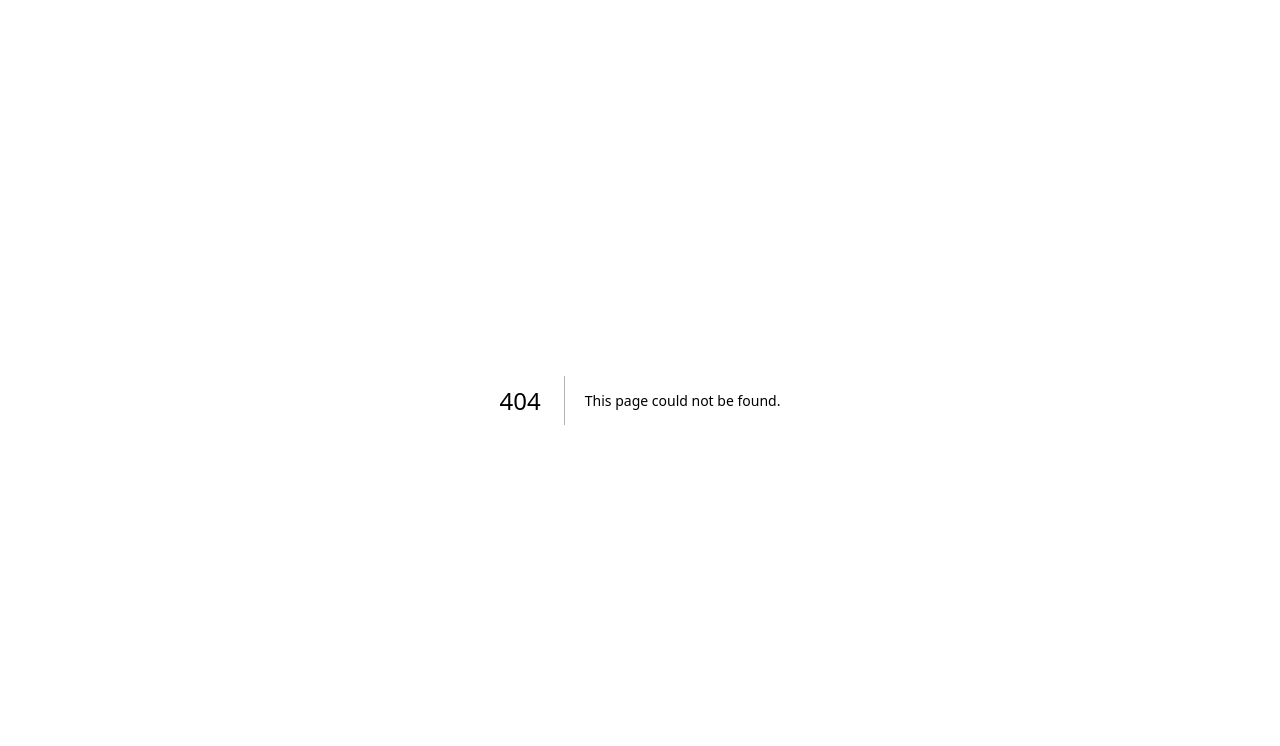
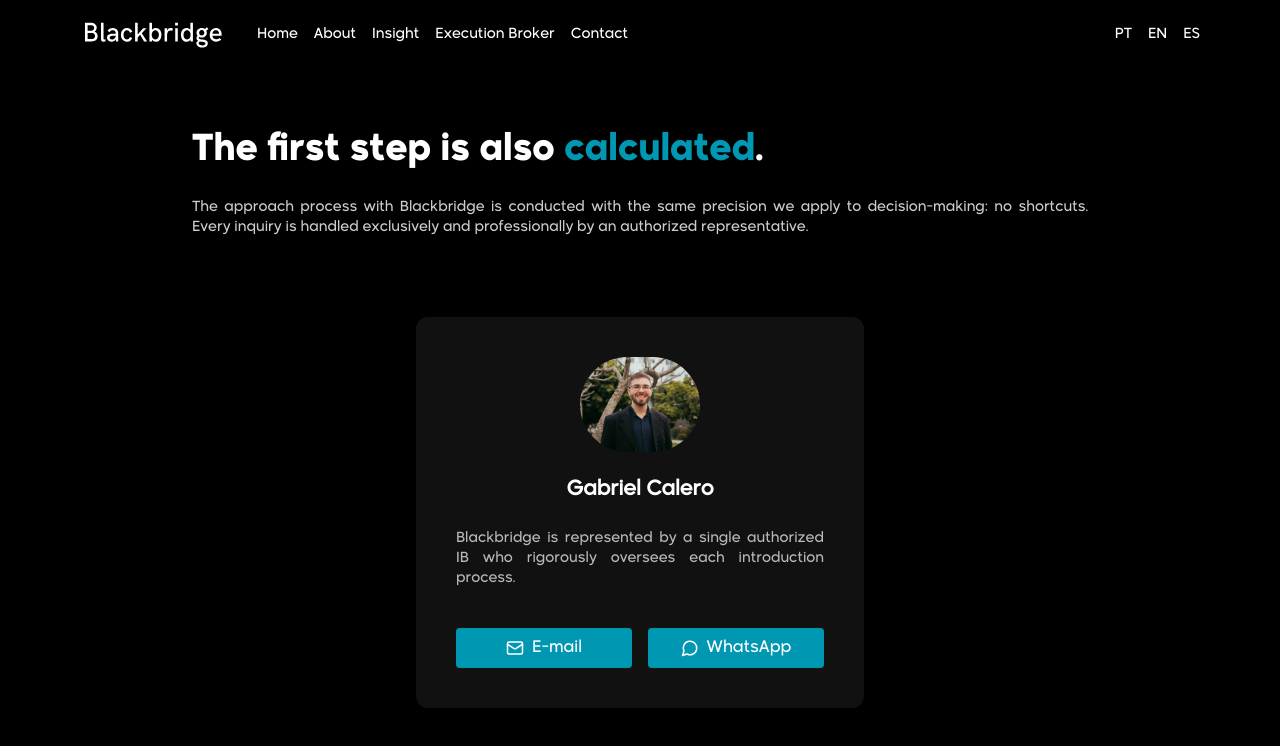
Before and after one commit to Xamoso/blackbridge, a Next.js app: page /en/contact in a window 1280 px wide. Before the commit this address had no page. Shown: the top 746 px of the page. Built offline with nearby package versions, Linux system fonts and the light colour scheme.

Commit message:
Adiciona seção sobre Machine Learning na versão EN

```diff
--- a/app/_components/list-nav-header-en.tsx
+++ b/app/_components/list-nav-header-en.tsx
@@ -15,11 +15,11 @@
           <li className="text-sm text-white hover:text-[#0097b2]">Insight</li>
         </Link>
                 <Link href="/en/broker">
-          <li className="text-sm text-white hover:text-[#0097b2]">Exclusive Execution Broker</li>
+          <li className="text-sm text-white hover:text-[#0097b2]">Execution Broker</li>
         </Link>
-        {/* <Link href="/en/workshop">
-          <li className="text-sm text-white hover:text-yellow-color">Workshop</li>
-        </Link> */}
+        <Link href="/en/contact">
+          <li className="text-sm text-white hover:text-yellow-color">Contact</li>
+        </Link>
       </ul>
     </nav>
   );
--- a/app/_components/list-nav-header-es.tsx
+++ b/app/_components/list-nav-header-es.tsx
@@ -15,12 +15,11 @@
           <li className="text-sm text-white hover:text-[#0097b2]">Insight</li>
         </Link>
         <Link href="/es/broker">
-          <li className="text-sm text-white hover:text-[#0097b2]">Broker de Ejecución Exclusivo</li>
+          <li className="text-sm text-white hover:text-[#0097b2]">Broker de Ejecución</li>
         </Link>
-
-        {/* <Link href="/es/workshop">
-          <li className="text-sm text-white hover:text-yellow-color">Taller</li>
-        </Link> */}
+        <Link href="/es/contacto">
+          <li className="text-sm text-white hover:text-yellow-color">Contacto</li>
+        </Link>
       </ul>
     </nav>
   );
--- a/app/_components/list-nav-header.tsx
+++ b/app/_components/list-nav-header.tsx
@@ -30,15 +30,13 @@
         >
           <li>Broker Exclusivo</li>
         </Link>
-
-        {/* Ocultado temporariamente - Workshop
         <Link
           className="text-sm text-white transition-all delay-75 hover:text-yellow-color"
-          href="/workshop"
+          href="/pt/contato"
         >
-          <li>Workshop</li>
+          <li>Contato</li>
         </Link>
-        */}
+
       </ul>
     </nav>
   );
--- a/app/_components/menu-nav-items-en.tsx
+++ b/app/_components/menu-nav-items-en.tsx
@@ -6,9 +6,8 @@
       <li><Link href="/en">Home</Link></li>
       <li><Link href="/en/about">About</Link></li>
       <li><Link href="/en/insight">Insight</Link></li>
-      <li><Link href="/en/broker">Exclusive Execution Broker
-</Link></li>
-      {/* <li><Link href="/en/workshop">Workshop</Link></li> */}
+      <li><Link href="/en/broker">Execution Broker</Link></li>
+      <li><Link href="/en/contact">Contact</Link></li>
     </ul>
   );
 };
--- a/app/_components/menu-nav-items-es.tsx
+++ b/app/_components/menu-nav-items-es.tsx
@@ -6,8 +6,8 @@
       <li><Link href="/es">Inicio</Link></li>
       <li><Link href="/es/sobre">Sobre</Link></li>
       <li><Link href="/es/perspectiva">Insight</Link></li>
-      <li><Link href="/es/broker">Broker de Ejecución Exclusivo</Link></li>
-      {/* <li><Link href="/es/workshop">Taller</Link></li> */}
+      <li><Link href="/es/broker">Broker de Ejecución</Link></li>
+      <li><Link href="/es/contacto">Contacto</Link></li>
     </ul>
   );
 };
--- a/app/_components/menu-nav-items-pt.tsx
+++ b/app/_components/menu-nav-items-pt.tsx
@@ -7,7 +7,7 @@
       <li><Link href="/pt/sobre">Sobre</Link></li>
       <li><Link href="/pt/insight">Insight</Link></li>
       <li><Link href="/pt/broker">Broker Exclusivo</Link></li>
-      {/* <li><Link href="/pt/workshop">Workshop</Link></li> */}
+      <li><Link href="/pt/contato">Contato</Link></li>
     </ul>
   );
 };
--- /dev/null
+++ b/app/en/contact/page.tsx
@@ -0,0 +1,60 @@
+"use client";
+
+import React from "react";
+import Image from "next/image";
+import { Mail, MessageCircle } from "lucide-react";
+
+const ContactPageEN = () => {
+  return (
+    <section className="min-h-screen bg-black text-white px-6 py-32">
+      <div className="mx-auto max-w-4xl">
+        {/* Title with turquoise word */}
+        <h1 className="text-4xl font-[family-name:var(--font-modani-arabic-bold)] leading-tight text-justify">
+          The first step is also <span style={{ color: "#0097b2" }}>calculated</span>.
+        </h1>
+
+        {/* Intro paragraph */}
+        <p className="mt-6 text-sm text-white opacity-80 text-justify max-w-5xl mx-auto px-0">
+          The approach process with Blackbridge is conducted with the same precision we apply to decision-making: no shortcuts.
+          Every inquiry is handled exclusively and professionally by an authorized representative.
+        </p>
+
+        {/* Contact card with spacing */}
+        <div className="mx-auto max-w-md bg-[#111] rounded-xl p-10 shadow-md flex flex-col items-center gap-6 mt-20">
+          <Image
+            src="/foto-ib.jpeg"
+            alt="Authorized Representative"
+            width={120}
+            height={120}
+            className="rounded-full object-cover"
+          />
+          <h2 className="text-xl font-semibold text-center w-full">Gabriel Calero</h2>
+          <p className="text-sm opacity-70 text-justify">
+            Blackbridge is represented by a single authorized IB who rigorously oversees each introduction process.
+          </p>
+
+          <div className="flex w-full gap-4 mt-4">
+            <a
+              href="mailto:gabrielcalero05@gmail.com"
+              target="_blank"
+              rel="noopener noreferrer"
+              className="flex-1 flex items-center justify-center gap-2 bg-[#0097b2] text-white py-2 rounded hover:opacity-90 transition"
+            >
+              <Mail size={18} /> E-mail
+            </a>
+            <a
+              href="https://wa.me/5551994018190?text=Hello,%20I%20would%20like%20to%20start%20a%20conversation%20regarding%20Blackbridge."
+              target="_blank"
+              rel="noopener noreferrer"
+              className="flex-1 flex items-center justify-center gap-2 bg-[#0097b2] text-white py-2 rounded hover:opacity-90 transition"
+            >
+              <MessageCircle size={18} /> WhatsApp
+            </a>
+          </div>
+        </div>
+      </div>
+    </section>
+  );
+};
+
+export default ContactPageEN;
--- /dev/null
+++ b/app/es/contacto/page.tsx
@@ -0,0 +1,60 @@
+"use client";
+
+import React from "react";
+import Image from "next/image";
+import { Mail, MessageCircle } from "lucide-react";
+
+const ContactoPageES = () => {
+  return (
+    <section className="min-h-screen bg-black text-white px-6 py-32">
+      <div className="mx-auto max-w-4xl">
+        {/* Título con palabra turquesa */}
+        <h1 className="text-4xl font-[family-name:var(--font-modani-arabic-bold)] leading-tight text-justify">
+          El primer paso también es <span style={{ color: "#0097b2" }}>calculado</span>.
+        </h1>
+
+        {/* Párrafo introductorio */}
+        <p className="mt-6 text-sm text-white opacity-80 text-justify max-w-5xl mx-auto px-0">
+          El proceso de acercamiento a Blackbridge se realiza con la misma precisión con la que tomamos decisiones: sin atajos.
+          Cada contacto es gestionado de forma exclusiva y cualificada por un representante autorizado.
+        </p>
+
+        {/* Tarjeta de contacto con espaciado */}
+        <div className="mx-auto max-w-md bg-[#111] rounded-xl p-10 shadow-md flex flex-col items-center gap-6 mt-20">
+          <Image
+            src="/foto-ib.jpeg"
+            alt="Representante autorizado"
+            width={120}
+            height={120}
+            className="rounded-full object-cover"
+          />
+          <h2 className="text-xl font-semibold text-center w-full">Gabriel Calero</h2>
+          <p className="text-sm opacity-70 text-justify">
+            Blackbridge está representada por un único IB autorizado, quien conduce rigurosamente cada proceso de introducción.
+          </p>
+
+          <div className="flex w-full gap-4 mt-4">
+            <a
+              href="mailto:gabrielcalero05@gmail.com"
+              target="_blank"
+              rel="noopener noreferrer"
+              className="flex-1 flex items-center justify-center gap-2 bg-[#0097b2] text-white py-2 rounded hover:opacity-90 transition"
+            >
+              <Mail size={18} /> E-mail
+            </a>
+            <a
+              href="https://wa.me/5551994018190?text=Hola,%20me%20gustaría%20iniciar%20una%20conversación%20sobre%20Blackbridge."
+              target="_blank"
+              rel="noopener noreferrer"
+              className="flex-1 flex items-center justify-center gap-2 bg-[#0097b2] text-white py-2 rounded hover:opacity-90 transition"
+            >
+              <MessageCircle size={18} /> WhatsApp
+            </a>
+          </div>
+        </div>
+      </div>
+    </section>
+  );
+};
+
+export default ContactoPageES;
--- /dev/null
+++ b/app/pt/contato/page.tsx
@@ -0,0 +1,61 @@
+"use client";
+
+import React from "react";
+import Image from "next/image";
+import { Mail, MessageCircle } from "lucide-react";
+
+const ContatoPagePT = () => {
+  return (
+    <section className="min-h-screen bg-black text-white px-6 py-32">
+      <div className="mx-auto max-w-4xl">
+        {/* Título com palavra em turquesa */}
+        <h1 className="text-4xl font-[family-name:var(--font-modani-arabic-bold)] leading-tight text-justify">
+          O primeiro passo também é <span style={{ color: "#0097b2" }}>calculado</span>.
+        </h1>
+
+        {/* Parágrafo de introdução */}
+        <p className="mt-6 text-sm text-white opacity-80 text-justify max-w-5xl mx-auto px-0">
+          O processo de aproximação com a Blackbridge é conduzido com a mesma precisão com que tomamos decisões: sem atalhos.
+          Um representante autorizado responde por cada contato, de forma exclusiva e qualificada.
+        </p>
+
+        {/* Card de contato com espaçamento ajustado */}
+        <div className="mx-auto max-w-md bg-[#111] rounded-xl p-10 shadow-md flex flex-col items-center gap-6 mt-20">
+          <Image
+            src="/foto-ib.jpeg"
+            alt="Representante autorizado"
+            width={120}
+            height={120}
+            className="rounded-full object-cover"
+          />
+          <h2 className="text-xl font-semibold text-center w-full">Gabriel Calero</h2>
+          <p className="text-sm opacity-70 text-justify">
+            A Blackbridge é representada por um único IB autorizado, que conduz com rigor cada processo de introdução.
+          </p>
+
+          <div className="flex w-full gap-4 mt-4">
+            <a
+              href="mailto:gabrielcalero05@gmail.com"
+              target="_blank"
+              rel="noopener noreferrer"
+              className="flex-1 flex items-center justify-center gap-2 bg-[#0097b2] text-white py-2 rounded hover:opacity-90 transition"
+            >
+              <Mail size={18} /> E-mail
+            </a>
+<a
+  href="https://wa.me/5551994018190?text=Olá,%20gostaria%20de%20iniciar%20uma%20conversa%20sobre%20a%20Blackbridge."
+  target="_blank"
+  rel="noopener noreferrer"
+  className="flex-1 flex items-center justify-center gap-2 bg-[#0097b2] text-white py-2 rounded hover:opacity-90 transition"
+>
+  <MessageCircle size={18} /> WhatsApp
+</a>
+
+          </div>
+        </div>
+      </div>
+    </section>
+  );
+};
+
+export default ContatoPagePT;
```
Also changed, not shown: public/foto-ib.jpeg (added).
